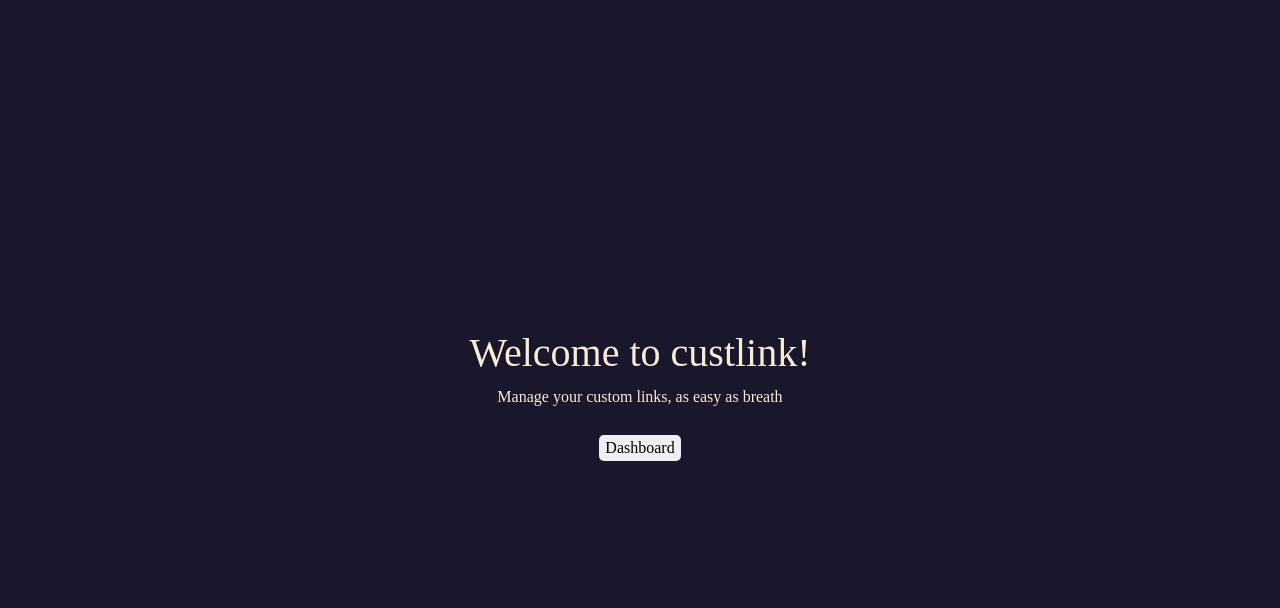
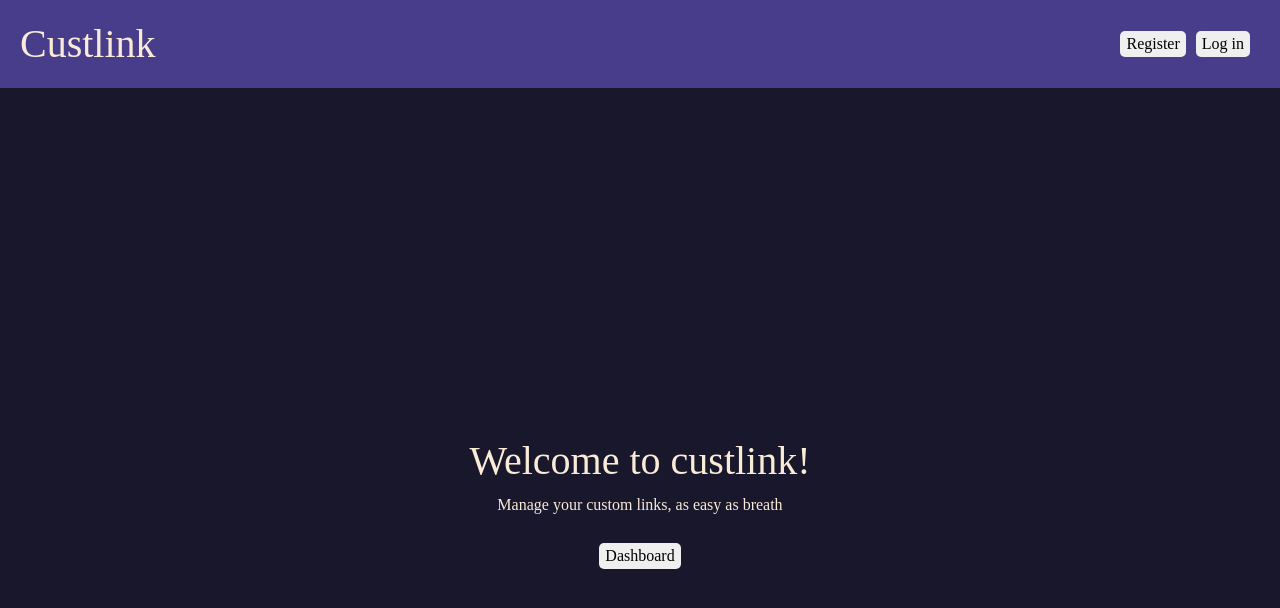
Before and after one commit to jcasben/custlink-web, an Angular app: page / in a window 1280 px wide. Shown: the top 608 px of the page. Built offline with nearby package versions, Linux system fonts and the light colour scheme; no server answers.

Commit message:
Update: added header to app

```diff
--- a/src/app/landing/landing.component.html
+++ b/src/app/landing/landing.component.html
@@ -1,3 +1,4 @@
+<app-header />
 <div class="landing">
   <h1>Welcome to custlink!</h1>
   <p>Manage your custom links, as easy as breath</p>
```
